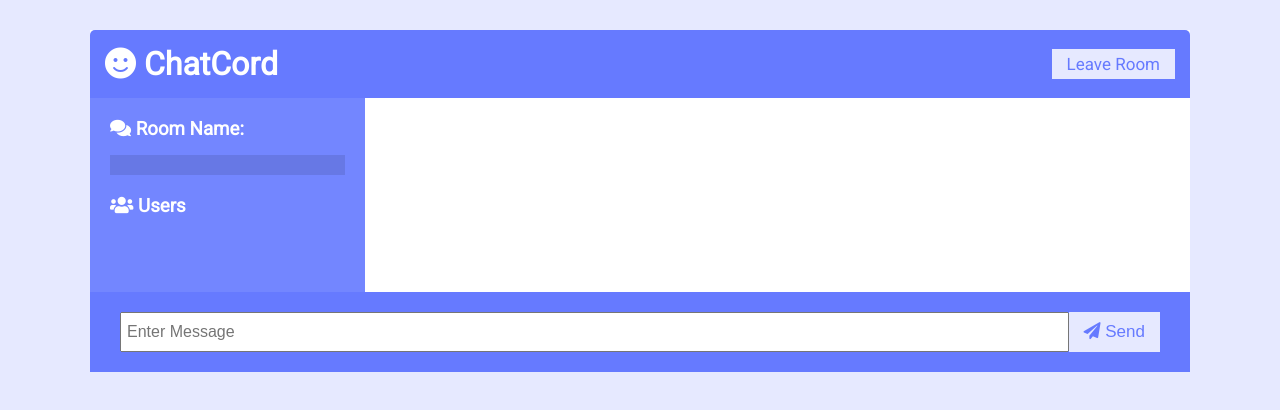
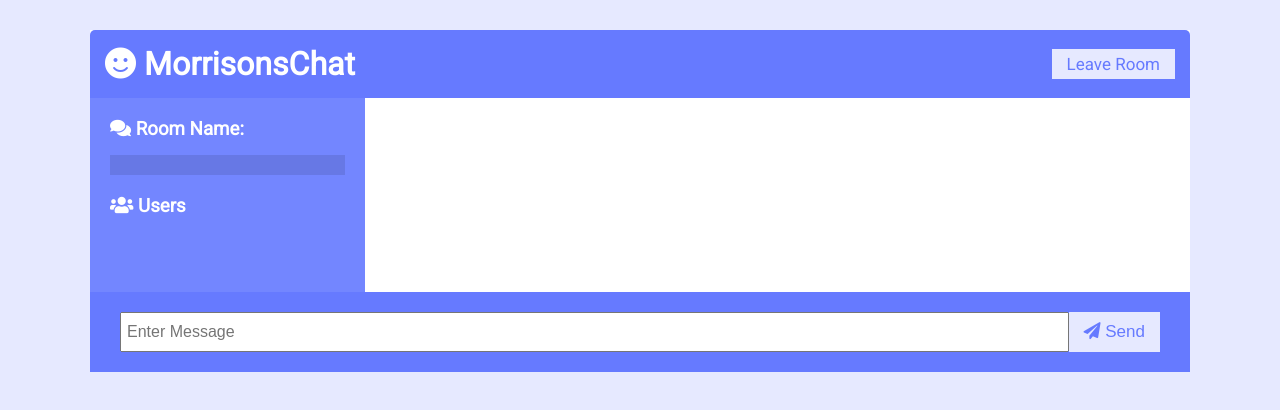
Before and after one commit to luispellizzon/morrisonschat, a website: page public/chat.html in a window 1280 px wide. Drawn offline with nearby package versions, Linux system fonts and the light colour scheme; no server answers.

Commit message:
Project Title

```diff
--- a/public/chat.html
+++ b/public/chat.html
@@ -10,12 +10,12 @@
       crossorigin="anonymous"
     />
     <link rel="stylesheet" href="css/style.css" />
-    <title>ChatCord App</title>
+    <title>MorrisonsChat App</title>
   </head>
   <body>
     <div class="chat-container">
       <header class="chat-header">
-        <h1><i class="fas fa-smile"></i> ChatCord</h1>
+        <h1><i class="fas fa-smile"></i> MorrisonsChat</h1>
         <a href="index.html" class="btn">Leave Room</a>
       </header>
       <main class="chat-main">
```
Also changed, not shown: public/index.html (+2 -2 lines).
